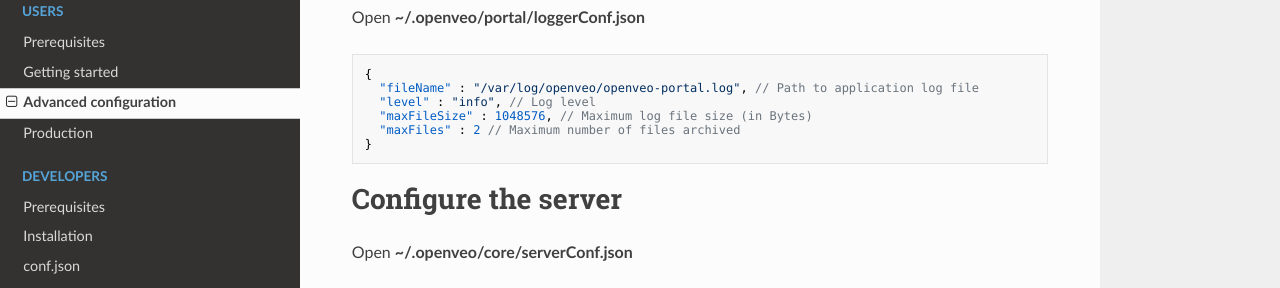
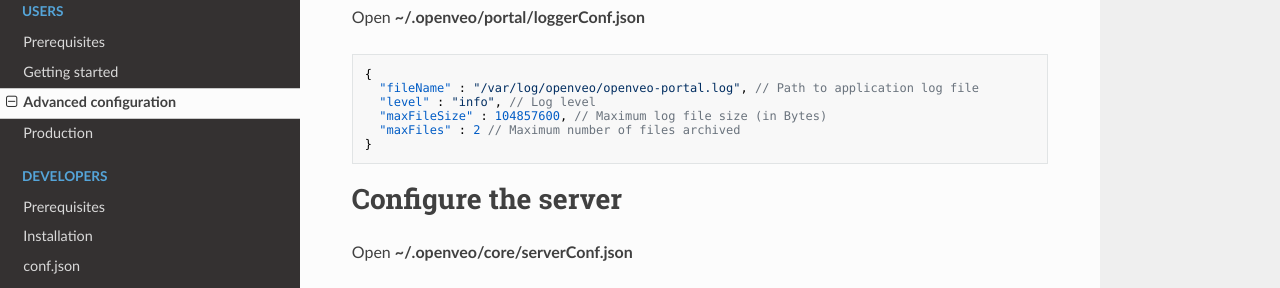
Before and after one commit to veo-labs/openveo-portal, an MkDocs documentation site: the page built from docs/advanced-configuration.md, in a window 1280 px wide and 900 px high, scrolled down 998 px. Shown: the part 151-439 px from the top of the window. Built offline with MkDocs 1.6.1, drawn with Linux system fonts in a browser that asks for light colours; nearby versions of some CDN libraries; old or Windows-style settings are respelled for this version of MkDocs.

Commit message:
Set default log file size to 100MB
Default log file size was 10MB. It is now 100MB.

````diff
--- a/docs/advanced-configuration.md
+++ b/docs/advanced-configuration.md
@@ -60,7 +60,7 @@ Open **~/.openveo/portal/loggerConf.json**
 {
   "fileName" : "/var/log/openveo/openveo-portal.log", // Path to application log file
   "level" : "info", // Log level
-  "maxFileSize" : 1048576, // Maximum log file size (in Bytes)
+  "maxFileSize" : 104857600, // Maximum log file size (in Bytes)
   "maxFiles" : 2 // Maximum number of files archived
 }
 ```
--- a/install.js
+++ b/install.js
@@ -296,7 +296,7 @@ function createLoggerConf(callback) {
   const confFile = path.join(confDir, 'loggerConf.json');
   const conf = {
     level: 'info',
-    maxFileSize: 10485760,
+    maxFileSize: 104857600,
     maxFiles: 2
   };
 
````
Also changed, not shown: docs/developers/end-to-end-tests.md (+1 -1 lines).
